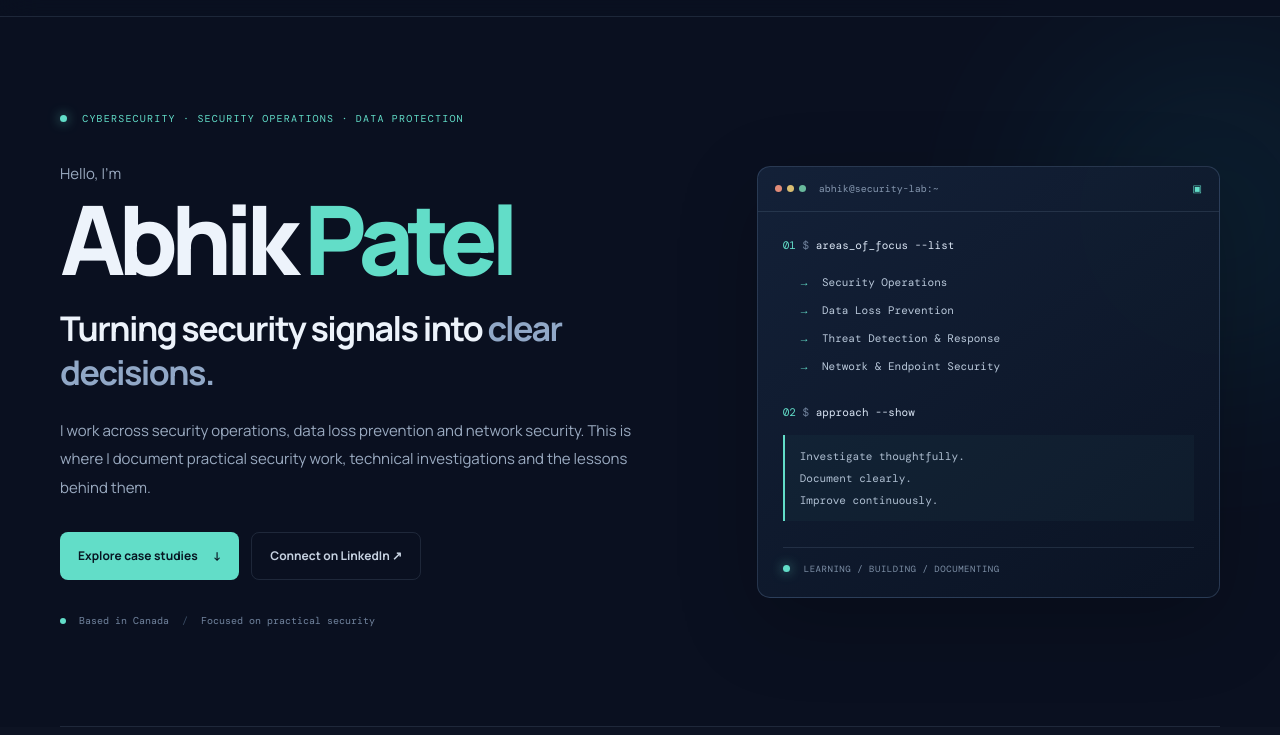
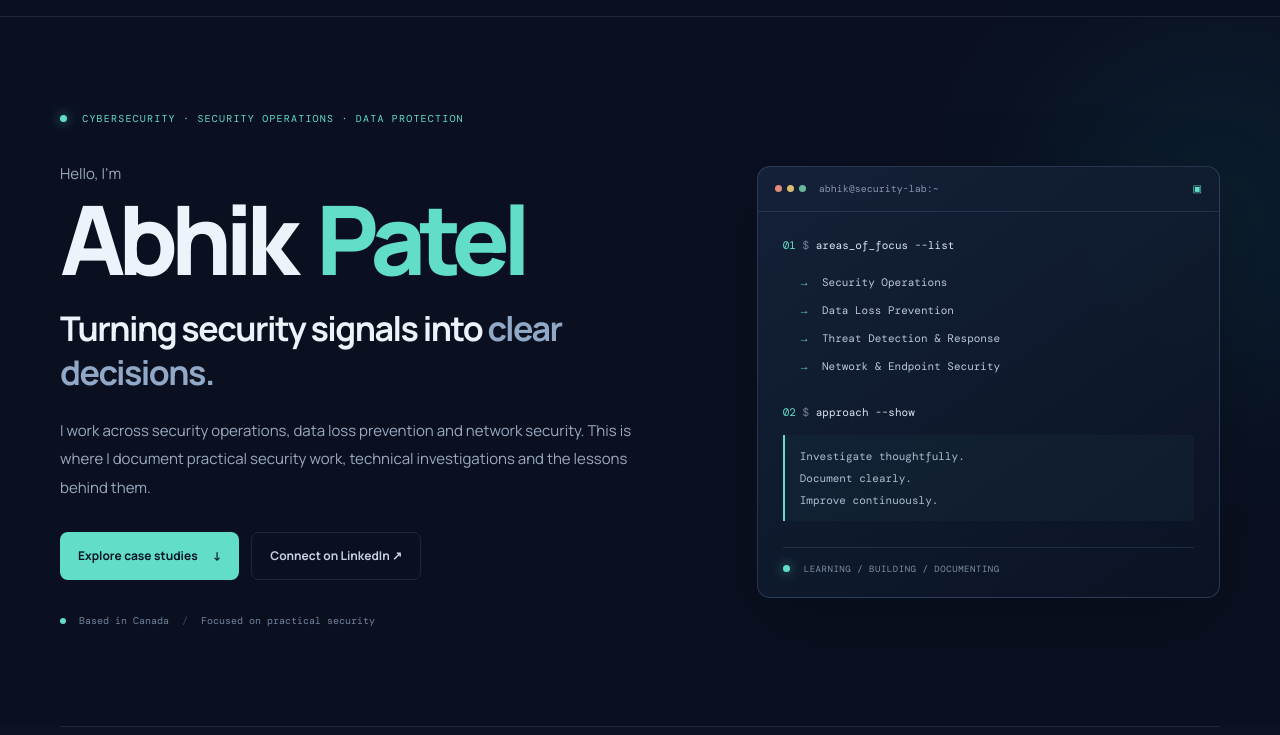
Before and after one commit to abhikrpatel/Abhik-Portfolio, a plain HTML site: page index.html in a window 1280 px wide. Shown: the part 65-800 px from the top of the page. Drawn offline with nearby package versions, Linux system fonts and the light colour scheme.

Commit message:
third comit

```diff
--- a/index.html
+++ b/index.html
@@ -26,7 +26,7 @@
       <div class="hero-copy">
         <div class="eyebrow"><span class="pulse-dot"></span> CYBERSECURITY · SECURITY OPERATIONS · DATA PROTECTION</div>
         <p class="hero-kicker">Hello, I'm</p>
-        <h1>Abhik <span>Patel</span></h1>
+        <h1>Abhik <span>&nbsp;Patel</span></h1>
         <h2>Turning security signals into <em>clear decisions.</em></h2>
         <p class="hero-intro">I work across security operations, data loss prevention and network security. This is where I document practical security work, technical investigations and the lessons behind them.</p>
         <div class="hero-actions">
```
